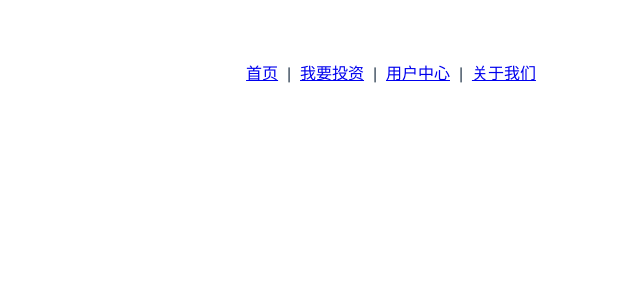
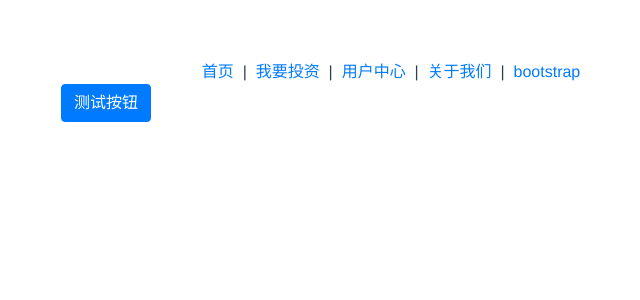
Before and after one commit to lzz-io/p2p, a Vue app in the folder p2p-ui/: page /bootstrap in a window 1280 px wide. Shown: the top 300 px of the page, without its empty margins (249-889 px from the left). Built offline with nearby package versions, Linux system fonts and the light colour scheme.

Commit message:
add bootstrap

```diff
--- a/p2p-ui/package.json
+++ b/p2p-ui/package.json
@@ -9,6 +9,9 @@
   },
   "dependencies": {
     "axios": "^0.18.0",
+    "bootstrap": "^4.3.1",
+    "jquery": "^3.3.1",
+    "popper.js": "^1.14.7",
     "vue": "^2.6.10",
     "vue-router": "^3.0.2",
     "vuex": "^3.1.0"
--- a/p2p-ui/src/App.vue
+++ b/p2p-ui/src/App.vue
@@ -19,6 +19,7 @@
         },
         created: function () {
             console.log(this.$router)
+            console.log(this.routes)
         }
     }
 </script>
--- a/p2p-ui/src/main.js
+++ b/p2p-ui/src/main.js
@@ -5,6 +5,8 @@ import store from './store'
 
 Vue.config.productionTip = false
 
+import 'bootstrap/dist/css/bootstrap.css'
+
 new Vue({
   router,
   store,
--- a/p2p-ui/src/router.js
+++ b/p2p-ui/src/router.js
@@ -33,6 +33,12 @@ export default new Router({
             // which is lazy-loaded when the route is visited.
             component: () => import(/* webpackChunkName: "about" */ './views/About.vue'),
             title: '关于我们',
-        }
+        },
+        {
+            path: '/bootstrap',
+            name: 'bootstrap',
+            component: ()=>import('@/views/Bootstrap.vue'),
+            title: 'bootstrap',
+        },
     ]
 })
--- /dev/null
+++ b/p2p-ui/src/views/Bootstrap.vue
@@ -0,0 +1,22 @@
+<template>
+    <div class="container">
+        <div class="row">
+            <div class="col-md-6">
+                <button class="btn btn-primary">测试按钮</button>
+            </div>
+        </div>
+    </div>
+</template>
+
+<script>
+    import $ from 'jquery'
+    import 'bootstrap'
+
+    $(function () {
+        alert('234')
+    })
+
+    export default {
+        name: 'App'
+    }
+</script>
--- a/p2p-ui/vue.config.js
+++ b/p2p-ui/vue.config.js
@@ -5,6 +5,8 @@
 // 那么它会被 @vue/cli-service 自动加载。
 // 你也可以使用 package.json 中的 vue 字段，
 // 但是注意这种写法需要你严格遵照 JSON 的格式来写。
+
+const webpack = require('webpack')
 
 module.exports = {
 
@@ -35,6 +37,15 @@ module.exports = {
                 changeOrigin: true,  // 设置这个参数可以避免跨域
             }
         }
-    }
+    },
+
+    configureWebpack: {
+        plugins: [
+            new webpack.ProvidePlugin({
+                $: "jquery",
+                jQuery: "jquery"
+            })
+        ]
+    },
 
 }
```
Also changed, not shown: 1 other file (tests, documents, lock files or other folders).
